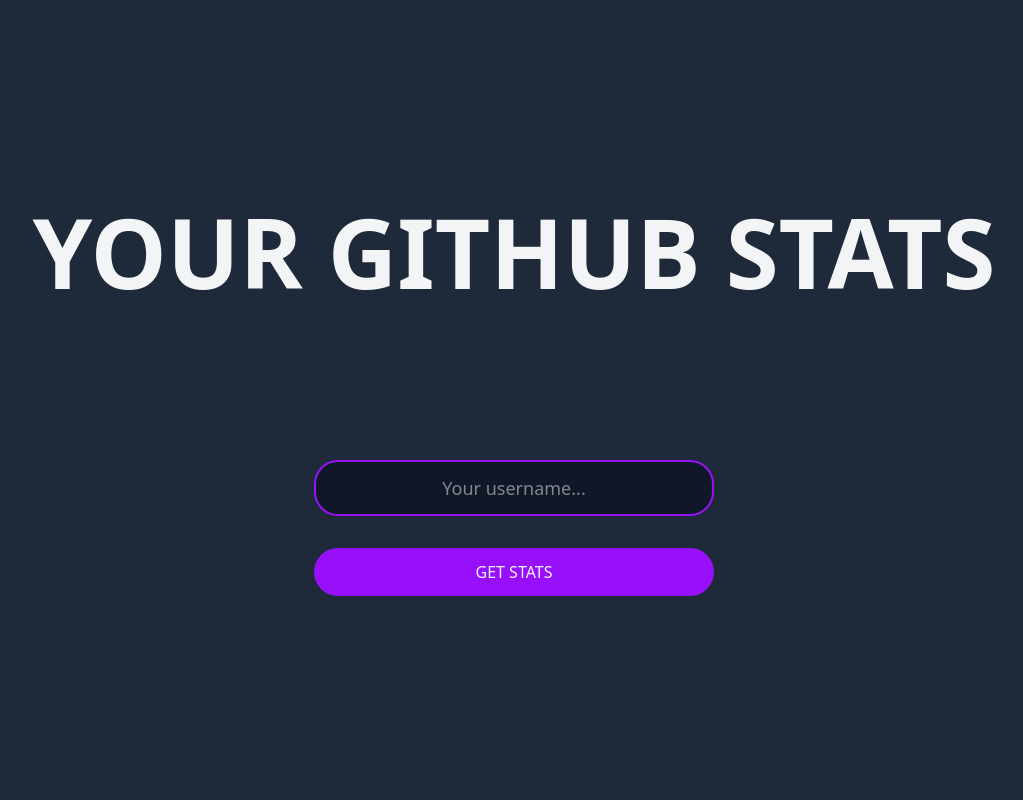
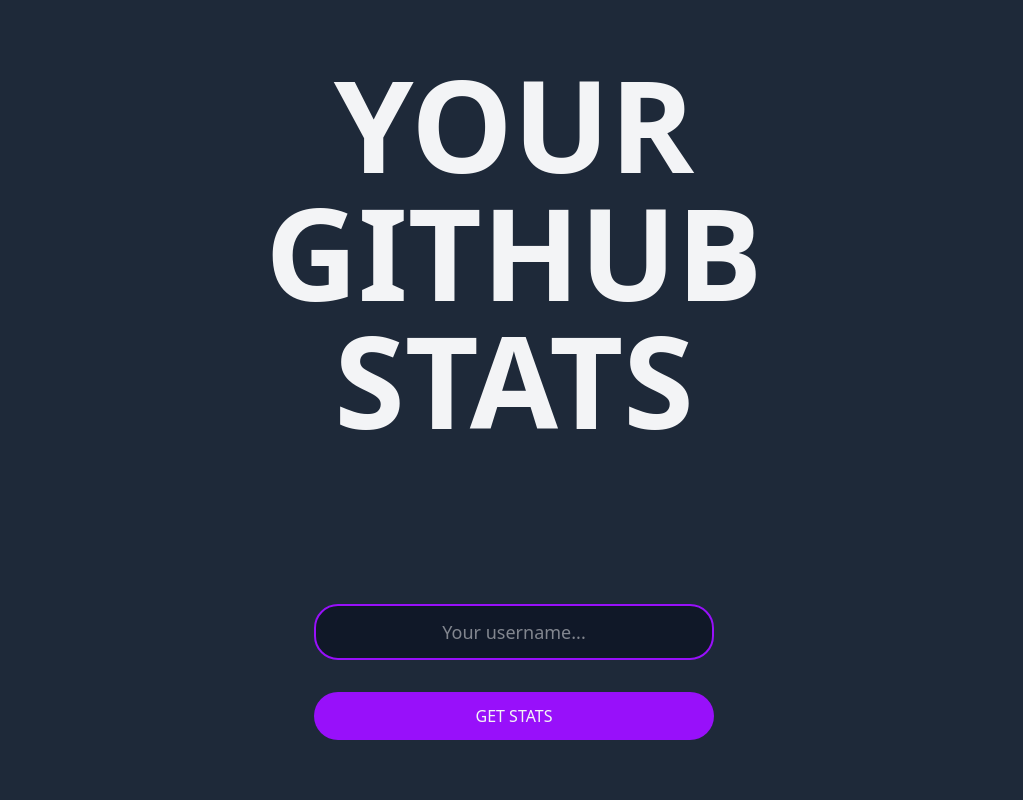
Before and after one commit to radeqq007/github-stats, a Vue app: page / in a window 1280 px wide. Shown: the top 800 px of the page, without its empty margins (126-1149 px from the left). Built offline with nearby package versions, Linux system fonts and the light colour scheme; no server answers; a web font is replaced by a local one.

Commit message:
style: change header styling

```diff
--- a/src/components/Hero.vue
+++ b/src/components/Hero.vue
@@ -1,6 +1,6 @@
 <template>
   <div class="h-screen flex flex-col justify-center items-center gap-10 md:gap-40">
-    <h1 class="font-black text-6xl text-center md:text-8xl">YOUR GITHUB STATS</h1>
+    <h1 class="font-black text-6xl text-center md:text-9xl w-160">YOUR GITHUB STATS</h1>
     <span class="flex flex-col items-center gap-8">
       <input type="text" placeholder="Your username..." v-model="username" class="w-70 md:w-100 border-2 border-purple-600 rounded-3xl p-1 md:p-3 text-gray-100 text-center text-lg font-light bg-gray-900"/>
       <button @click="updateUsername" class="w-70 md:w-100 bg-purple-600 rounded-3xl p-2 md:p-3 ">GET STATS</button>
```
